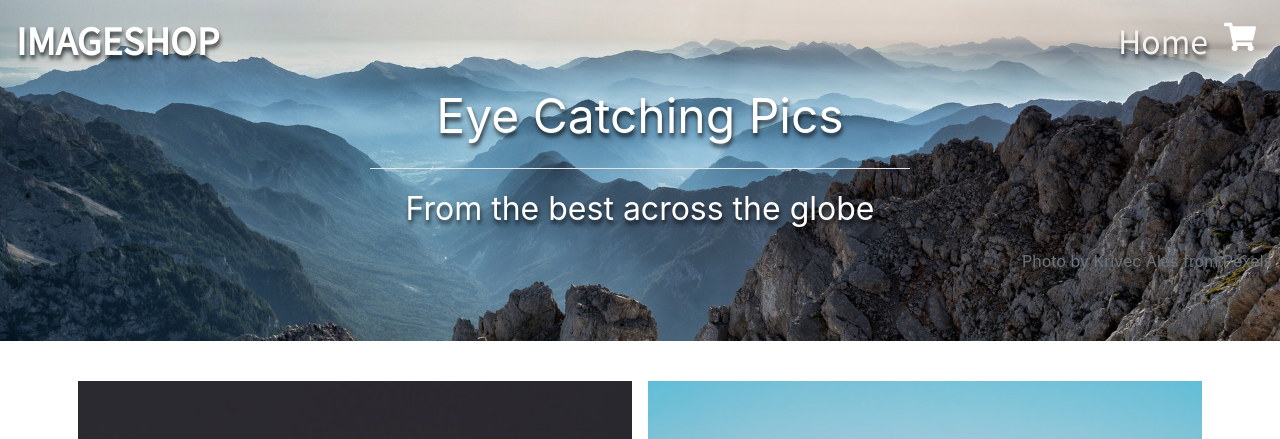
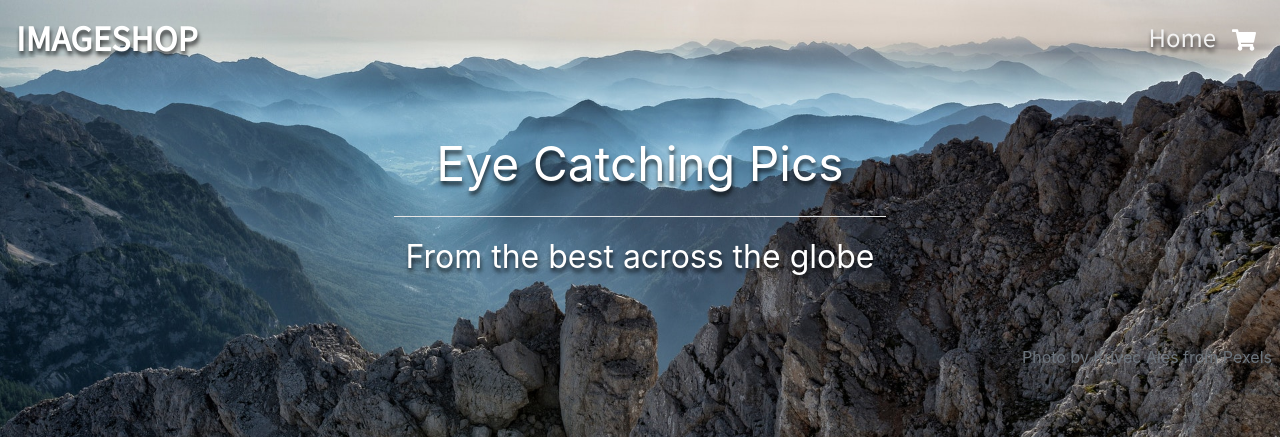
Before and after one commit to Praveen-0208/imageshop-react, a React (Create React App) app: page / in a window 1280 px wide. Shown: the top 439 px of the page. Built offline with nearby package versions, Linux system fonts and the light colour scheme; a web font is replaced by a local one.

Commit message:
alignment changes

```diff
--- a/public/index.html
+++ b/public/index.html
@@ -2,7 +2,7 @@
 <html lang="en">
 	<head>
 		<meta charset="utf-8" />
-		<link rel="icon" href="%PUBLIC_URL%/favicon.ico" />
+		<link rel="icon" href="%PUBLIC_URL%/LogoMakr_5q6zox.png" />
 		<meta name="viewport" content="width=device-width, initial-scale=1" />
 		<meta name="theme-color" content="#000000" />
 		<meta
--- a/src/Components/Base.js
+++ b/src/Components/Base.js
@@ -7,6 +7,7 @@ const Base = ({ children, history }) => {
 	const cartHook = useState("");
 
 	const [count, setCount] = useState();
+	const [bgtoggle,setBgtoggle] = useState(false);
 
 	const currentTab = (history, path) => {
 		if (history.location.pathname === path) {
@@ -71,11 +72,9 @@ const Base = ({ children, history }) => {
 				>
 					<a
 						className="navbar-brand"
-						href="#"
-						style={{
-							fontFamily: "'Noto Sans JP', sans-serif",
-							fontSize: "2.8vw",
-						}}
+						href="/"
+						id="navbrand"
+
 					>
 						<strong style={{ textShadow: "1px 4px 4px rgba(0,0,0,0.73)" }}>
 							IMAGESHOP
@@ -89,6 +88,7 @@ const Base = ({ children, history }) => {
 						<button
 							className="navbar-toggler ml-auto mx-1"
 							type="button"
+							onClick={() => {setBgtoggle(!bgtoggle)}}
 							data-toggle="collapse"
 							data-target="#navbarSupportedContent"
 							aria-controls="navbarSupportedContent"
@@ -115,11 +115,11 @@ const Base = ({ children, history }) => {
 							</li>
 
 							<li className="nav-item d-none d-sm-block">
-								<Link to="/cart" className="mx-2 ">
+								<Link to="/cart" className="nav-link">
 									<FaShoppingCart style={currentTab(history, "/cart")} />
 									<span
 										className="badge badge-pill badge-primary"
-										style={{ fontSize: "1rem" }}
+										style={{ fontSize: "10px" }}
 									>
 										{count}
 									</span>
@@ -141,7 +141,6 @@ const Base = ({ children, history }) => {
 						style={{
 							fontFamily: "'Noto Sans JP', sans-serif",
 							textShadow: "1px 4px 4px rgba(0, 0, 0, 0.73)",
-							fontSize: "2rem",
 						}}
 					>
 						All images used here are open-source and taken from{" "}
--- a/src/Components/Cart.js
+++ b/src/Components/Cart.js
@@ -28,7 +28,7 @@ const Cart = () => {
 	const cartIsEmpty = () => {
 		return (
 			<div className="container">
-				<p className="display-4 text-center my-5 alert alert-primary">
+				<p className="text-center my-5 alert alert-primary">
 					Cart looks empty...Lets add some photos..!!
 				</p>
 			</div>
@@ -89,6 +89,7 @@ const Cart = () => {
 				</div>
 			</div>
 			{cartEmpty && cartIsEmpty()}
+			<div className="container-fluid">
 			{!cartEmpty && (
 				<div className="row mt-3">
 					<div className="col-12">
@@ -98,6 +99,8 @@ const Cart = () => {
 					</div>
 				</div>
 			)}
+			</div>
+
 			<div className="container my-5">
 				<div className="row">
 					{photos &&
--- a/src/Components/Home.js
+++ b/src/Components/Home.js
@@ -9,8 +9,8 @@ const Home = () => {
 		<Base>
 			<section className=" jumbotron jumbotron-fluid " id="jumbo">
 				<div className="container">
-					<div className="row">
-						<div className="col-6 offset-3">
+					<div className="row p-5">
+						<div className="col-md-6 offset-md-3 col-sm-8 offset-sm-2">
 							<p
 								className="text-white text-center my-3"
 								style={{
--- a/src/Components/ImageDisplay.js
+++ b/src/Components/ImageDisplay.js
@@ -77,7 +77,7 @@ const ImageDisplay = ({ photo }) => {
 				</p>
 			</div>
 			{flag === "remove" ? (
-				<div className="col-6 offset-3 mb-3 buttons">
+				<div className="col-8 offset-2 mb-3 buttons">
 					<button
 						className="btn btn-block btn-outline-warning"
 						style={{
@@ -99,7 +99,7 @@ const ImageDisplay = ({ photo }) => {
 					</button>
 				</div>
 			) : (
-				<div className="col-6 offset-3 mb-3 buttons">
+				<div className="col-8 offset-2 mb-3 buttons">
 					<button
 						className="btn btn-block btn-outline-success"
 						style={{
--- a/src/index.css
+++ b/src/index.css
@@ -1,5 +1,4 @@
 body {
-	/* margin: 0; */
 	font-family: -apple-system, BlinkMacSystemFont, "Segoe UI", "Roboto", "Oxygen",
 		"Ubuntu", "Cantarell", "Fira Sans", "Droid Sans", "Helvetica Neue",
 		sans-serif;
@@ -9,6 +8,11 @@ body {
 }
 .navbar {
 	background: transparent;
+}
+
+#navbrand{
+	font-family: 'Noto Sans JP', sans-serif;
+	font-size: 2rem;
 }
 
 #imagediv > img {
@@ -39,7 +43,7 @@ body {
 .nav-item {
 	font-family: "Noto Sans JP", sans-serif;
 	text-shadow: 1px 4px 4px rgba(0, 0, 0, 0.73);
-	font-size: 2rem;
+	font-size: 1.5rem;
 }
 
 .nav-item:hover {
@@ -57,6 +61,15 @@ body {
 	);
 }
 
+@media (max-width: 576px){
+	#navbrand{
+		font-size: 1rem;
+	}
+	.navbar-toggler-icon{
+		font-size: 0.8rem;
+	}
+}
+
 code {
 	font-family: source-code-pro, Menlo, Monaco, Consolas, "Courier New",
 		monospace;
```
Also changed, not shown: public/LogoMakr_5q6zox.png (added), src/jumbotronImage2.jpg (deleted).
